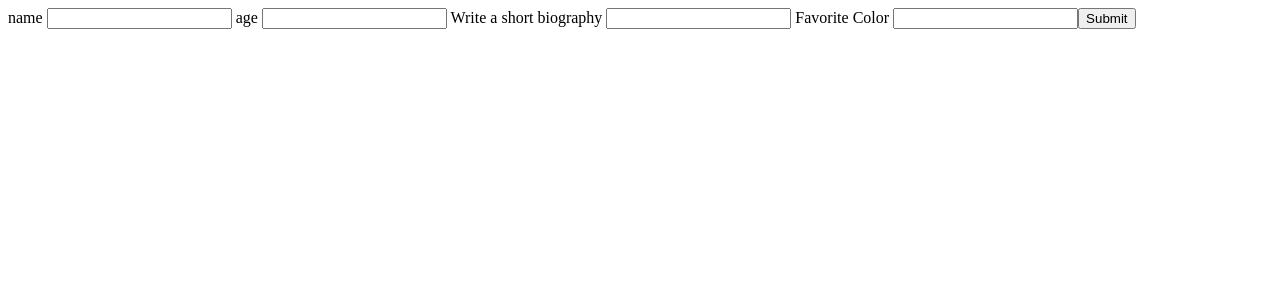
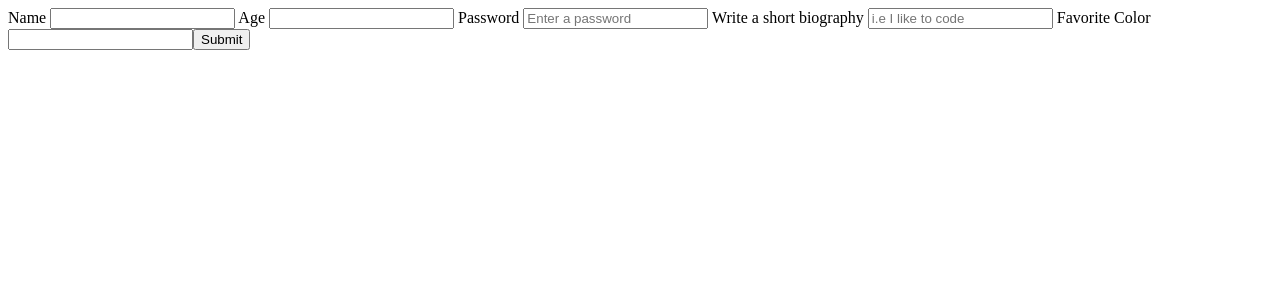
Before and after one commit to ankurinfoniti/angular-reusable-forms, an Angular app: page / in a window 1280 px wide. Shown: the top 300 px of the page. Built offline with nearby package versions, Linux system fonts and the light colour scheme.

Commit message:
Implement Different Input Types

```diff
--- a/src/app/app.component.ts
+++ b/src/app/app.component.ts
@@ -14,10 +14,12 @@ import { ReusableFormComponent } from './reusable-form/reusable-form.component';
 export class AppComponent {
   formFields = [
     'name',
-    'age',
+    { name: 'age', type: 'number' },
+    { name: 'password', type: 'password', hint: 'Enter a password' },
     {
       name: 'bio',
       displayName: 'Write a short biography',
+      hint: 'i.e I like to code',
     },
     {
       name: 'favoriteColor',
--- a/src/app/reusable-form/reusable-form.component.html
+++ b/src/app/reusable-form/reusable-form.component.html
@@ -1,8 +1,13 @@
 <div>
   @for (field of fieldConfigs; track field) {
   <label for="{{ field.name }}">
-    {{ field.displayName }}
-    <input [id]="field.name" [(ngModel)]="fieldValues[field.name]" />
+    {{ capitalize(field.displayName!) }}
+    <input
+      [id]="field.name"
+      [type]="field.type"
+      [placeholder]="field.hint"
+      [(ngModel)]="fieldValues[field.name]"
+    />
   </label>
   }
   <button (click)="submitForm()">Submit</button>
--- a/src/app/reusable-form/reusable-form.component.ts
+++ b/src/app/reusable-form/reusable-form.component.ts
@@ -1,6 +1,11 @@
 import { Component, Input, OnInit } from '@angular/core';
 import { FormsModule } from '@angular/forms';
 import { FieldConfig } from '../types';
+
+const defaultFieldConfigValues = {
+  type: 'text',
+  hint: '',
+};
 
 @Component({
   selector: 'app-reusable-form',
@@ -17,9 +22,17 @@ export class ReusableFormComponent implements OnInit {
   set fields(newFields: (FieldConfig | string)[]) {
     this.fieldConfigs = newFields.map((field) => {
       if (typeof field === 'string') {
-        return { name: field, displayName: field };
+        return {
+          ...defaultFieldConfigValues,
+          name: field,
+          displayName: field,
+        };
       } else {
-        return field;
+        return {
+          ...defaultFieldConfigValues,
+          displayName: field.name,
+          ...field,
+        };
       }
     });
 
--- a/src/app/types.ts
+++ b/src/app/types.ts
@@ -1,4 +1,6 @@
 export interface FieldConfig {
   name: string;
-  displayName: string;
+  displayName?: string;
+  type?: string;
+  hint?: string;
 }
```
